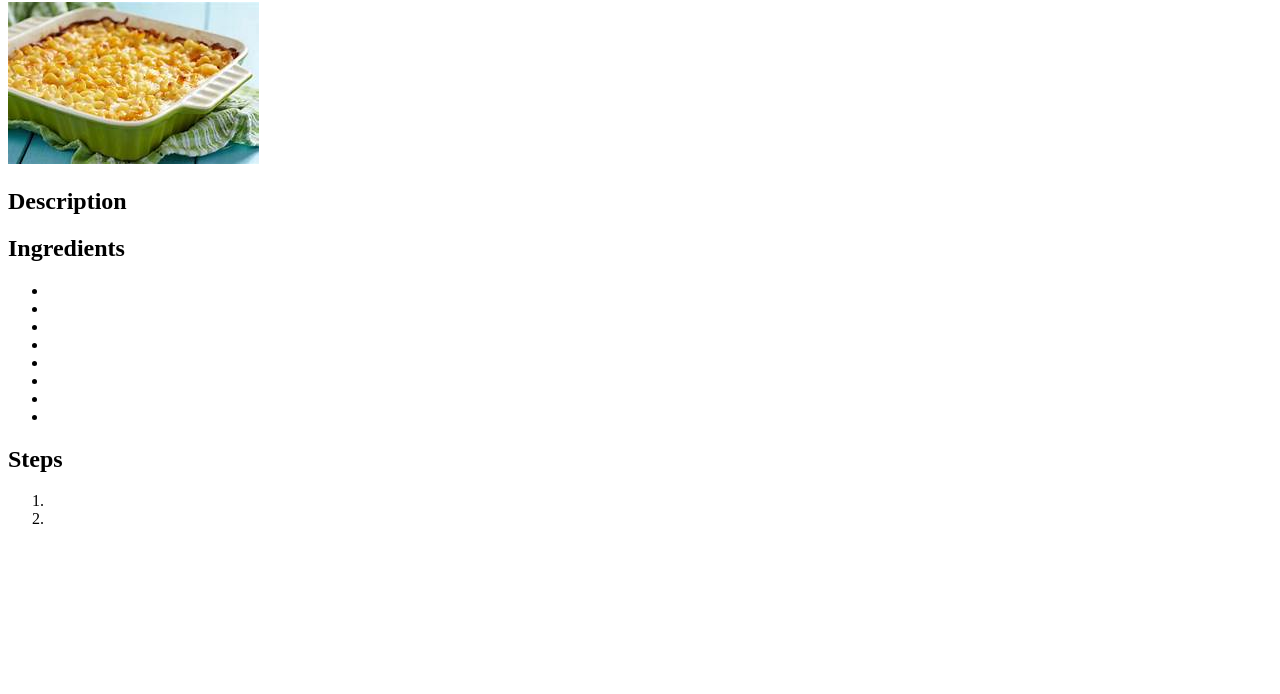
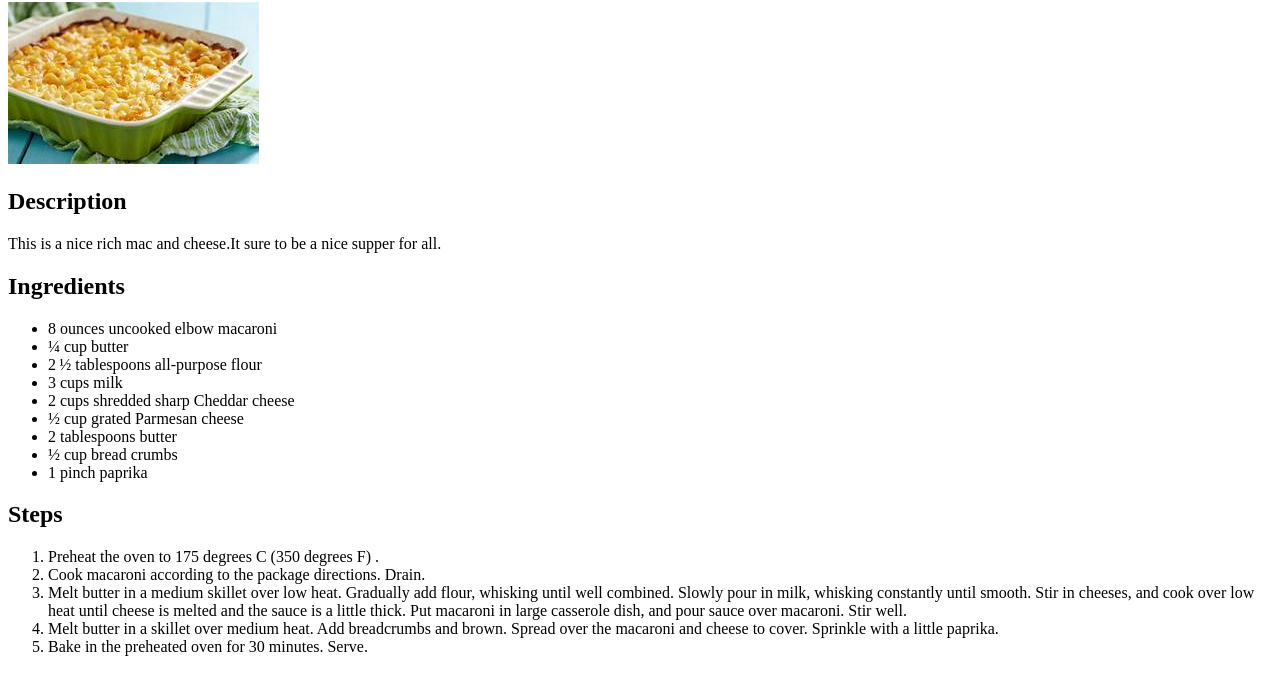
Before and after one commit to BoomerBossAB/odin-recipes, a plain HTML site: page recipes/mac_and_cheese.html in a window 1280 px wide. Shown: the part 78-772 px from the top of the page. Drawn offline with Linux system fonts and the light colour scheme.

Commit message:
Added content to lemonade.html and mac_and_cheese.html

```diff
--- a/recipes/mac_and_cheese.html
+++ b/recipes/mac_and_cheese.html
@@ -10,23 +10,31 @@
     <h1>Waffles</h1>
     <img src="mac_and_cheese.jpeg">
     <h2>Description</h2>
-    <p>
+    <p>This is a nice rich mac and cheese.It sure to be a nice supper for all.
     </p>
     <h2>Ingredients</h2>
     <ul>
-        <li></li>
-        <li></li>
-        <li></li>
-        <li></li>
-        <li></li>
-        <li></li>
-        <li></li>
-        <li></li>
+        <li>8 ounces uncooked elbow macaroni</li>
+        <li>¼ cup butter</li>
+        <li>2 ½ tablespoons all-purpose flour</li>
+        <li>3 cups milk</li>
+        <li>2 cups shredded sharp Cheddar cheese</li>
+        <li>½ cup grated Parmesan cheese</li>
+        <li>2 tablespoons butter</li>
+        <li>½ cup bread crumbs</li>
+        <li>1 pinch paprika</li>
     </ul>
     <h2>Steps</h2>
     <ol>
-        <li></li>
-        <li></li>
+        <li>Preheat the oven to 175 degrees C (350 degrees F) .</li>
+        <li>Cook macaroni according to the package directions. Drain.</li>
+        <li>Melt butter in a medium skillet over low heat. Gradually add flour, whisking until well combined.
+            Slowly pour in milk, whisking constantly until smooth. Stir in cheeses,
+            and cook over low heat until cheese is melted and the sauce is a little thick.
+            Put macaroni in large casserole dish, and pour sauce over macaroni. Stir well.</li>
+        <li>Melt butter in a skillet over medium heat. Add breadcrumbs and brown. Spread over the macaroni and cheese to cover.
+            Sprinkle with a little paprika.</li>
+        <li>Bake in the preheated oven for 30 minutes. Serve.</li>
     </ol>
 </body>
 </html>
```
Also changed, not shown: index.html (+2 -2 lines), recipes/lemonade.html (+14 -11 lines).
